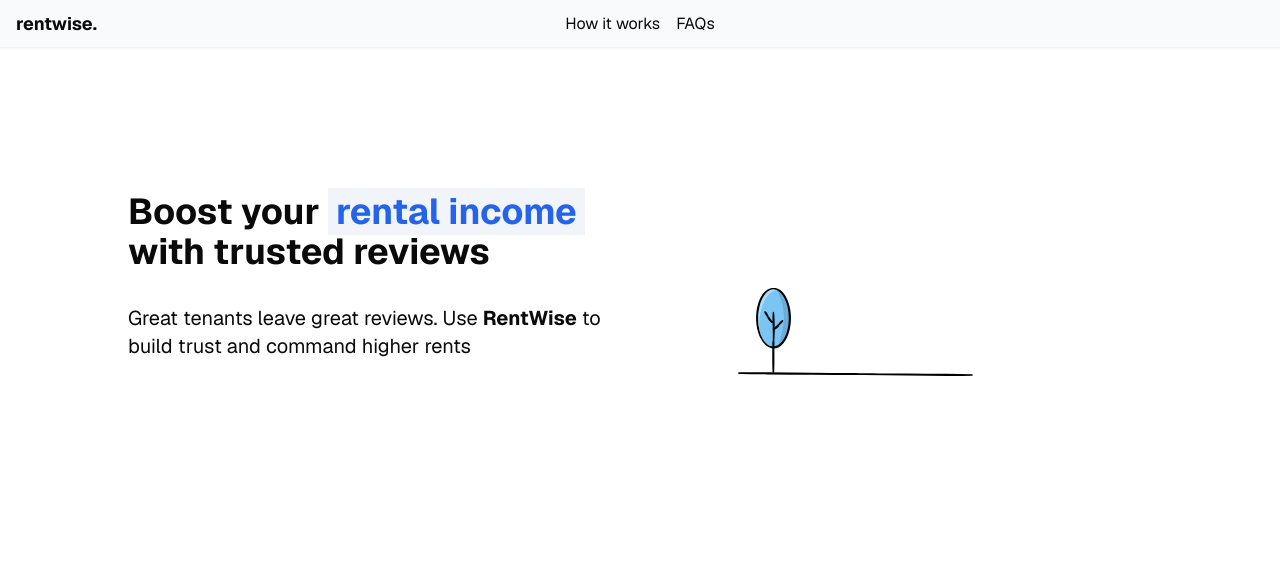
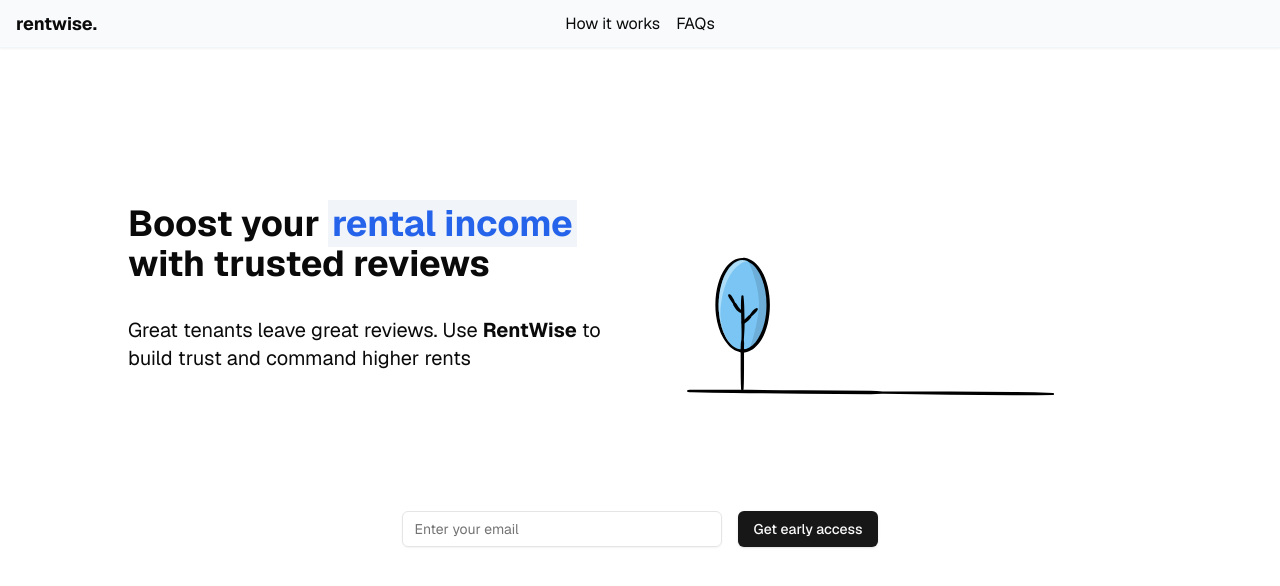
Before and after one commit to jeanlauliac/rentwise, a Next.js app: page / in a window 1280 px wide. Shown: the top 586 px of the page. Built offline with nearby package versions, Linux system fonts and the light colour scheme.

Commit message:
test email

```diff
--- a/app/page.tsx
+++ b/app/page.tsx
@@ -1,6 +1,8 @@
 import Image from "next/image";
 import Link from "next/link";
 import Hero from "./hero.svg";
+import { Button } from "@/components/ui/button";
+import { Input } from "@/components/ui/input";
 
 export default async function Home() {
   return (
@@ -19,12 +21,12 @@
         </ul>
         <div />
       </header>
-      <main className="p-4 mt-12">
-        <div className="flex mx-auto max-w-screen-lg pt-32">
+      <main className="p-8 mt-8">
+        <div className="flex mx-auto max-w-screen-lg pt-16 justify-center items-center">
           <div className="w-1/2 flex flex-col gap-8">
             <p className="text-4xl font-bold">
               Boost your{" "}
-              <span className="text-blue-600 bg-slate-100 px-2">
+              <span className="text-blue-600 bg-slate-100 px-1">
                 rental income
               </span>{" "}
               with trusted reviews
@@ -36,14 +38,19 @@
             </p>
           </div>
           <div className="w-1/2">
-            <Image
-              src={Hero}
-              alt="illustration of a tenant leaving a review"
-              width={800}
-              height={600}
-            />
+            <Image src={Hero} alt="illustration of a tenant leaving a review" />
           </div>
         </div>
+        <form className="flex text-4xl mx-auto max-w-screen-sm pt-16 justify-center items-center gap-x-4">
+          <Input
+            className="w-1/2 text-lg"
+            type="email"
+            placeholder="Enter your email"
+          />
+          <Button type="submit" className="">
+            Get early access
+          </Button>
+        </form>
       </main>
     </div>
   );
--- a/package.json
+++ b/package.json
@@ -41,6 +41,7 @@
     "@types/pg": "^8.11.11",
     "@types/react": "^19",
     "@types/react-dom": "^19",
+    "dotenv": "^16.4.7",
     "drizzle-kit": "^0.30.4",
     "eslint": "^9",
     "eslint-config-next": "15.1.0",
@@ -48,7 +49,6 @@
     "supabase": "^2.12.1",
     "tailwindcss": "^3.4.1",
     "tsx": "^4.19.3",
-    "typescript": "^5",
-    "dotenv": "^16.4.7"
+    "typescript": "^5"
   }
 }
```
Also changed, not shown: app/hero.svg, 1 other file (tests, documents, lock files or other folders).
